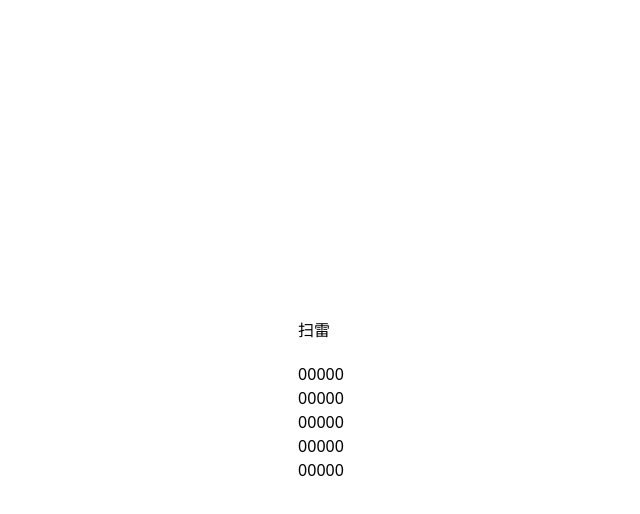
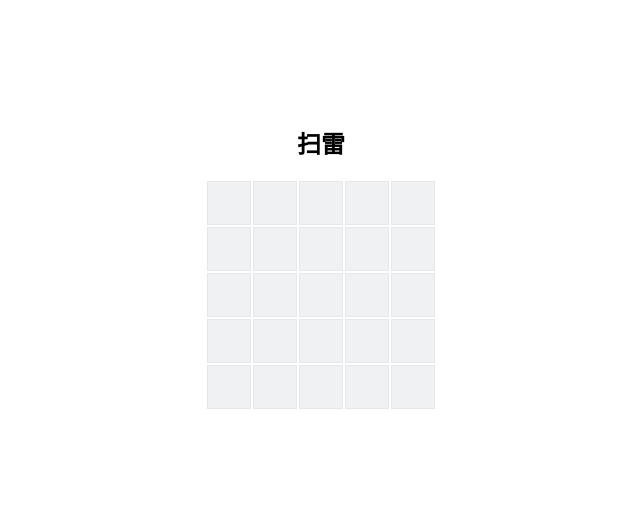
Before and after one commit to Debbl/react-minesweeper, a React (Vite) app: page / in a window 1280 px wide. Shown: the top 514 px of the page, without its empty margins (319-959 px from the left). Built offline with nearby package versions, Linux system fonts and the light colour scheme.

Commit message:
rewrite css use tailwindcss

```diff
--- a/src/App.tsx
+++ b/src/App.tsx
@@ -2,7 +2,7 @@ import Container from "./components/Container";
 
 function App() {
   return (
-    <div className="flex h-screen items-center justify-center">
+    <div className="box-border flex h-screen justify-center pt-[10%]">
       <Container />
     </div>
   );
--- a/src/components/Container.tsx
+++ b/src/components/Container.tsx
@@ -1,11 +1,9 @@
 import { MouseEvent, useEffect } from "react";
 import { useState } from "react";
 import produce from "immer";
-import clsx from "clsx";
 import { GiMineExplosion, RiFlagFill } from "react-icons/all";
-// import "./style.scss";
 
-const dev = true;
+const dev = false;
 
 interface BlockState {
   x: number;
@@ -79,31 +77,19 @@ function initState() {
     ),
   );
 }
-// 炸弹和按钮的样式
-function getBlockClass(item: BlockState) {
-  if (!item.revealed) return ["btn-mine", "unrevealed-mine"];
-  return ["btn-mine", item.mine ? "active-mine" : ""];
-}
 
 // 数字的样式
 const numberColors = [
-  "transparent",
-  "blue",
-  "green",
-  "skyblue",
-  "orange",
-  "red",
-  "purple",
-  "pink",
-  "red",
+  "text-transparent",
+  "text-blue-500",
+  "text-green-500",
+  "text-yellow-500",
+  "text-orange-500",
+  "text-red-500",
+  "text-purple-500",
+  "text-pink-500",
+  "text-teal-500",
 ];
-function getBlockStyle(item: BlockState) {
-  if (!item.revealed) return {};
-  return {
-    color: numberColors[item.adjacentMines],
-    border: "1px solid rgba(156,163,175,0.1)",
-  };
-}
 
 let mineGenerated = false;
 
@@ -141,6 +127,13 @@ function checkGameState(state: BlockState[][]) {
       alert("You win!");
     }
   }
+}
+
+// 格子的样式
+function getBlockClassName(block: BlockState) {
+  if (block.flagged) return "bg-gray-500/10";
+  if (!block.revealed) return "bg-gray-500/10 hover:bg-gray-500/30";
+  return block.mine ? "bg-red-500/50" : numberColors[block.adjacentMines];
 }
 
 function Container() {
@@ -194,21 +187,23 @@ function Container() {
     );
   };
   return (
-    <div className="app">
-      <div className="mb-5 font-medium">扫雷</div>
-      <div className="container">
+    <div className="flex flex-col items-center">
+      <div className="mb-5 text-2xl font-bold">扫雷</div>
+      <div className="flex flex-col">
         {state.map((rows, y) => (
-          <div key={y} className="rows">
+          <div key={y} className="flex">
             {rows.map((item, x) => (
               <button
                 key={x}
-                className={clsx(getBlockClass(item))}
+                className={
+                  "m-[1px] flex h-11 w-11 items-center justify-center border " +
+                  getBlockClassName(item)
+                }
                 onClick={() => onClick(item.y, item.x)}
                 onContextMenu={(e) => onContextMenu(e, { y, x })}
-                style={!item.mine ? getBlockStyle(item) : {}}
               >
                 {item.flagged ? (
-                  <RiFlagFill style={{ color: "red" }} />
+                  <RiFlagFill className="text-red-700" />
                 ) : item.mine ? (
                   (item.revealed || dev) && <GiMineExplosion />
                 ) : (
--- a/src/style.scss
+++ /dev/null
@@ -1,32 +0,0 @@
-.app {
-  height: 100vh;
-  display: flex;
-  align-items: center;
-  justify-content: center;
-  flex-direction: column;
-  // background-color: rgba(18, 18, 18, 1);
-  .container {
-    display: flex;
-    flex-direction: column;
-    .rows {
-      display: flex;
-    }
-    .btn-mine {
-      margin: 1px;
-      width: 30px;
-      height: 30px;
-      border-style: none;
-      background-color: transparent;
-      &:hover {
-        background-color: rgba(107, 114, 128, 0.2);
-      }
-      &.active-mine {
-        color: red;
-        background-color: rgba(255, 0, 0, 0.5);
-      }
-    }
-    .unrevealed-mine {
-      background-color: rgba(107, 114, 128, 0.1);
-    }
-  }
-}
```
